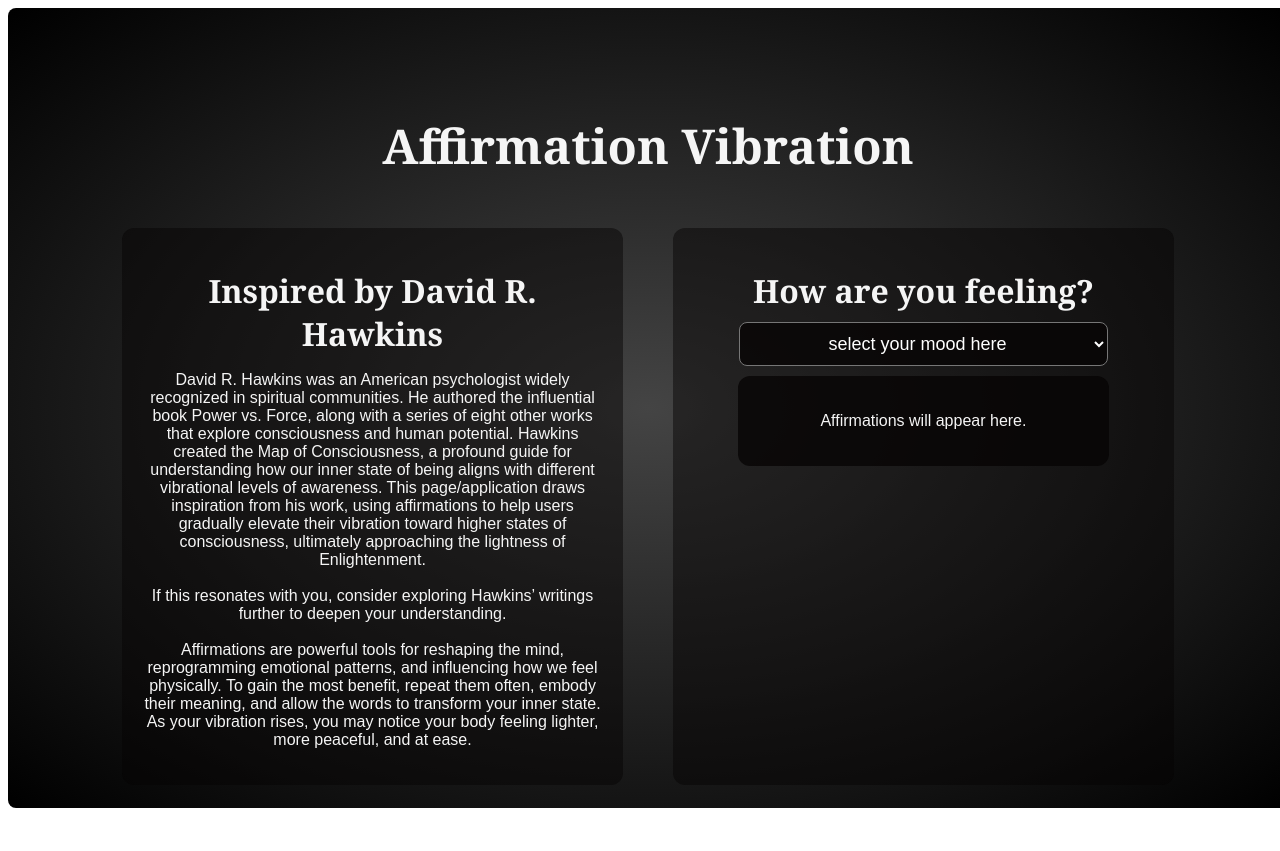
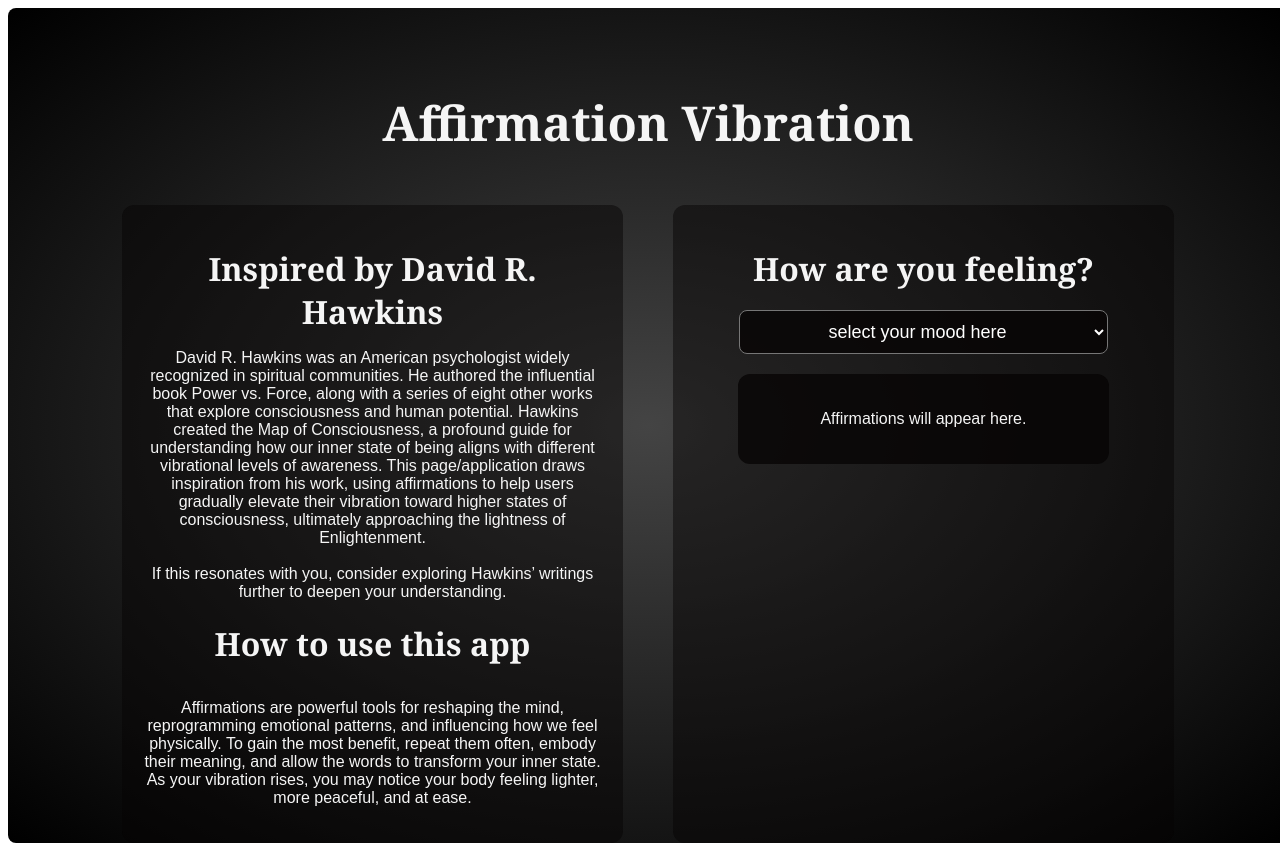
Before and after one commit to daijha/affirmationvibration, a React app in the folder frontend/: page / in a window 1280 px wide. Before the commit the page ends 816 px from the top, so only its background shows below. Built offline with nearby package versions, Linux system fonts and the light colour scheme; the HTML template or start-up script is replaced by a standard one.

Commit message:
general design structure created

```diff
--- a/frontend/src/App.css
+++ b/frontend/src/App.css
@@ -43,7 +43,7 @@
 }
 select {
   padding: 10px;
-  margin: 10px;
+  margin: 20px;
   width: 80%;
   background-color: #060303c2;
   color: white;
@@ -54,6 +54,7 @@
   border-radius: 8px;
 }
 .displaybox {
+  /* border:4px solid yellow; */
   background-color: #060303c2;
   border-radius: 12px;
   width: 72%;
@@ -67,64 +68,63 @@
 }
 /*add transitions to each one*/
 .select-bg {
-  background-color: #060303c2;
+  box-shadow: 0 0 20px 2px  #060303c2;
 }
 .shame-bg {
-  background-color:#800000;
+  box-shadow: 0 0 20px 2px #800000;
 }
 .guilt-bg {
-  background-color:#8B0000
-;
+   box-shadow: 0 0 20px 2px #8B0000;
 }
 .apathy-bg {
-  background-color:#A52A2A;
+   box-shadow: 0 0 20px 2px #A52A2A;
 }
 .grief-bg {
-  background-color:#B22222;
+   box-shadow: 0 0 20px 2px #B22222;
 }
 .fear-bg {
-  background-color:#DC143C;
+ box-shadow: 0 0 20px 2px #DC143C;
 }
 .desire-bg {
-  background-color:#FF4500;
+   box-shadow: 0 0 20px 2px #FF4500;
 }
 .anger-bg {
-  background-color:#FF6347;
+   box-shadow: 0 0 20px 2px #FF6347;
 }
 .pride-bg {
-  background-color:#FF8C00;
+   box-shadow: 0 0 20px 2px #FF8C00;
 }
 .courage-bg {
-  background-color:#FFA500;
+   box-shadow: 0 0 20px 2px #FFA500;
 
 }
   .neutrality-bg {
-  background-color:#FFD700;
+   box-shadow: 0 0 20px 2px #FFD700;
   }
 
 .willingness-bg {
-  background-color:#FFFF00;
+   box-shadow: 0 0 20px 2px #FFFF00;
 }
 .acceptance-bg {
-  background-color:#ADFF2F;
+   box-shadow: 0 0 20px 2px #ADFF2F;
 }
 .reason-bg {
-  background-color:#00FF7F;
+   box-shadow: 0 0 20px 2px #00FF7F;
 }
 .love-bg {
-  background-color:#00FA9A;
+   box-shadow: 0 0 20px 2px #00FA9A;
 }
 .joy-bg {
-  background-color:#00CED1;
+   box-shadow: 0 0 20px 2px #00CED1;
 }
 .peace-bg {
-  background-color:#1E90FF;
+   box-shadow: 0 0 20px 2px #1E90FF;
 }
 .enlightenment-bg {
-  background-color:#9370DB;
+   box-shadow: 0 0 20px 2px #9370DB;
 }
 .fade{
-    transition: background-color 1s ease-in-out;
+    transition: box-shadow 1s ease-in-out;
 
 }
 h1 {
--- a/frontend/src/components/About.jsx
+++ b/frontend/src/components/About.jsx
@@ -2,7 +2,7 @@
 
 function About() {
   return (
-    <div className="about">
+    <div className={`about `}> {/*possibly  add the box shadow here  */}
       <h1>Inspired by David R. Hawkins</h1>
       <p>
         David R. Hawkins was an American psychologist widely recognized in
@@ -15,12 +15,16 @@
         elevate their vibration toward higher states of consciousness,
         ultimately approaching the lightness of Enlightenment. <br /> <br /> If
         this resonates with you, consider exploring Hawkins’ writings further to
-        deepen your understanding. <br /> <br /> Affirmations are powerful tools
-        for reshaping the mind, reprogramming emotional patterns, and
-        influencing how we feel physically. To gain the most benefit, repeat
-        them often, embody their meaning, and allow the words to transform your
-        inner state. As your vibration rises, you may notice your body feeling
-        lighter, more peaceful, and at ease.
+        deepen your understanding.{" "}
+      </p>
+      <h1>How to use this app</h1>
+      <br />
+      <p>
+        Affirmations are powerful tools for reshaping the mind, reprogramming
+        emotional patterns, and influencing how we feel physically. To gain the
+        most benefit, repeat them often, embody their meaning, and allow the
+        words to transform your inner state. As your vibration rises, you may
+        notice your body feeling lighter, more peaceful, and at ease.
       </p>
     </div>
   );
--- a/frontend/src/components/Affirmations.jsx
+++ b/frontend/src/components/Affirmations.jsx
@@ -33,10 +33,10 @@
   console.log("affirmations array:", affs.affirmations);
 
   return (
-    <div className= {`start fade ${mood}-bg`} > {/*have to use curly braces for the template literal */}
+    <div className= {`start fade ${mood}-bg` } > {/*have to use curly braces for the template literal */}
 
-      <h1>How are you feeling?</h1>
-      {/* <h3>Select your mood</h3> */}
+      <h1>{mood ? `Affirmations for ${mood}`:"How are you feeling?"}</h1>
+
       <select onChange={(e) => setMood(e.target.value)}>
         {/* when the dropdown is selected react gives a event object. inside that object is a property called target.value which gives the value selected. onchange sets the selection when it changes*/}
         <option value="select">select your mood here</option>{" "}
```
